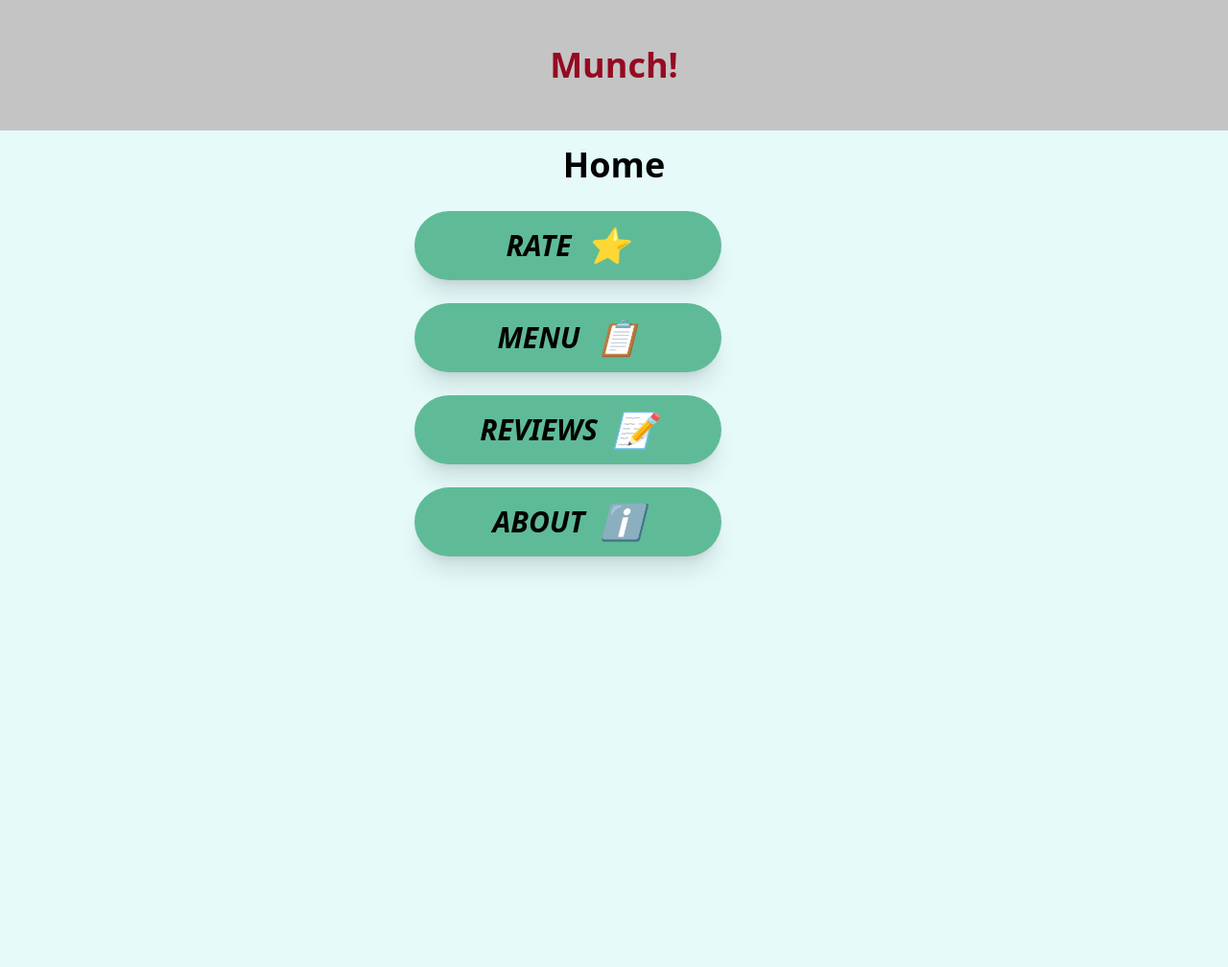
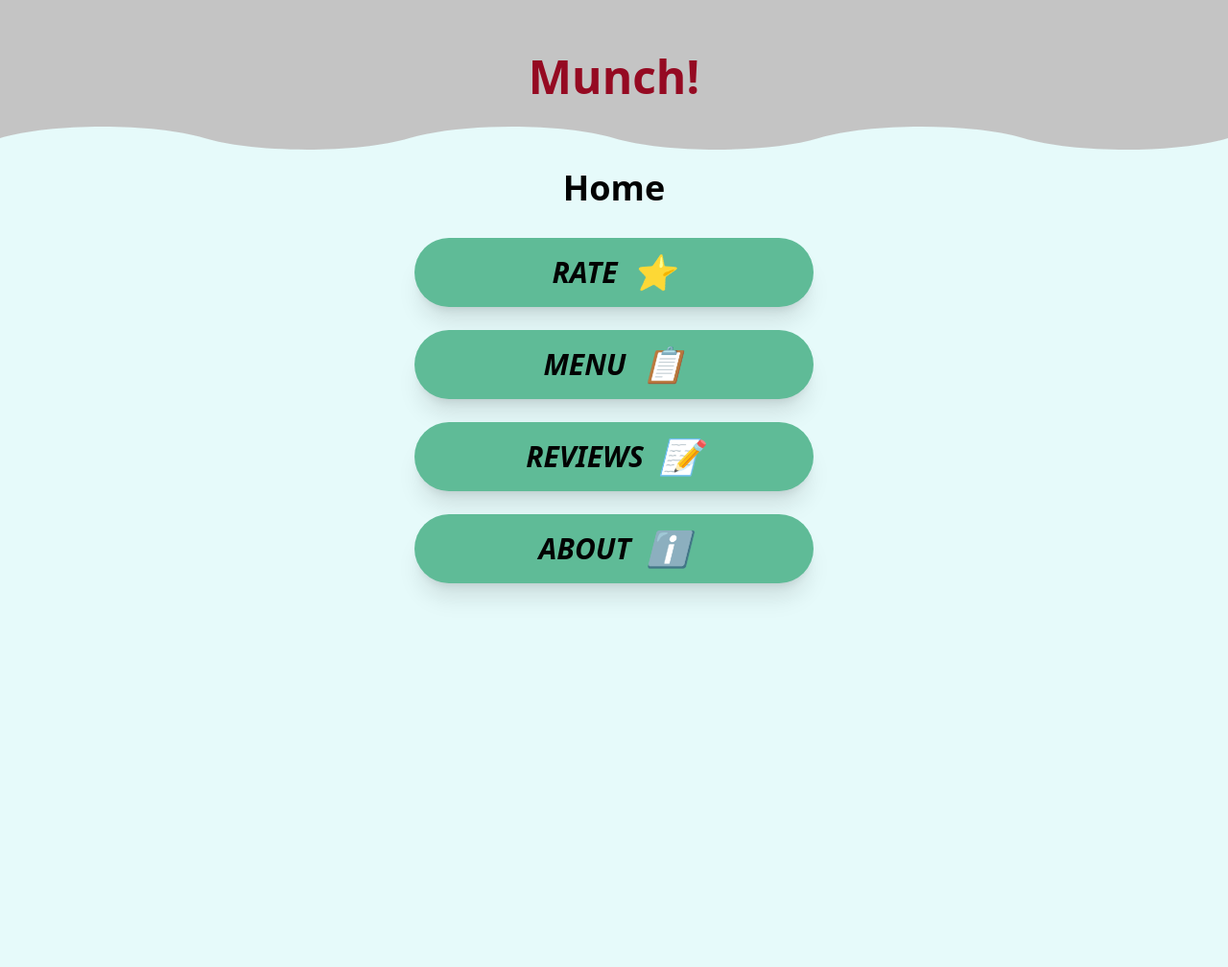
Before and after one commit to NewoIsTaken/munch, a Flask app: page / in a window 1280 px wide. Shown: the whole page at 96% size. After the commit the page ends 623 px from the top, so only its background shows below. Run offline with Flask 3, Linux system fonts and the light colour scheme.

Commit message:
Hackathon final changes

```diff
--- a/templates/index.html
+++ b/templates/index.html
@@ -1,19 +1,16 @@
 {% extends "layout.html" %}
 
-{% block page_header %}
-<div class="w-full bg-azure-mist py-4 flex justify-center border-none">
-  <h2 class="text-4xl font-semibold text-off-black">
+{% block main %}
+  <!-- HOME LABEL -->
+  <h2 class="text-4xl font-semibold text-off-black text-center mb-8">
     Home
   </h2>
-</div>
-{% endblock %}
 
-{% block main %}
-<div class="w-full max-w-md px-4 space-y-6">
+  <div class="space-y-6">
 
-  <!-- RATE BUTTON -->
+    <!-- RATE -->
     <a href="{{ url_for('rate') }}"
-     class="w-full sm:w-80 bg-mint-leaf rounded-full
+       class="block w-full bg-mint-leaf rounded-full
               py-4 flex items-center justify-center gap-4
               text-off-black text-3xl font-black italic shadow-xl
               hover:scale-105 hover:shadow-2xl transition">
@@ -21,9 +18,9 @@
       <span class="text-4xl">⭐</span>
     </a>
 
-  <!-- MENU BUTTON -->
+    <!-- MENU -->
     <a href="{{ url_for('menu') }}"
-     class="w-full sm:w-80 bg-mint-leaf rounded-full
+       class="block w-full bg-mint-leaf rounded-full
               py-4 flex items-center justify-center gap-4
               text-off-black text-3xl font-black italic shadow-xl
               hover:scale-105 hover:shadow-2xl transition">
@@ -31,9 +28,9 @@
       <span class="text-4xl">📋</span>
     </a>
 
-  <!-- REVIEWS BUTTON -->
+    <!-- REVIEWS -->
     <a href="{{ url_for('reviews') }}"
-     class="w-full sm:w-80 bg-mint-leaf rounded-full
+       class="block w-full bg-mint-leaf rounded-full
               py-4 flex items-center justify-center gap-4
               text-off-black text-3xl font-black italic shadow-xl
               hover:scale-105 hover:shadow-2xl transition">
@@ -41,9 +38,9 @@
       <span class="text-4xl">📝</span>
     </a>
 
-  <!-- ABOUT BUTTON -->
+    <!-- ABOUT -->
     <a href="{{ url_for('about') }}"
-     class="w-full sm:w-80 bg-mint-leaf rounded-full
+       class="block w-full bg-mint-leaf rounded-full
               py-4 flex items-center justify-center gap-4
               text-off-black text-3xl font-black italic shadow-xl
               hover:scale-105 hover:shadow-2xl transition">
--- a/templates/layout.html
+++ b/templates/layout.html
@@ -1,5 +1,4 @@
 <!DOCTYPE html>
-
 <html lang="en">
 
 <head>
@@ -25,18 +24,46 @@
 </head>
 
 <body class="bg-stone">
-  <!-- Top title bar -->
-  <header class="w-full bg-stone py-12 flex justify-center items-end shadow-md">
-    <h1 class="text-4xl font-extrabold text-crimson">Munch!</h1>
+
+  <!-- TOP TITLE BLOCK -->
+	<header class="relative w-full bg-stone py-14 flex justify-center items-end">
+		<a href="{{ url_for('index') }}" class="hover:opacity-80 transition">
+			<h1 class="text-4xl md:text-5xl font-extrabold text-crimson cursor-pointer">
+			Munch!
+			</h1>
+		</a>
+
+		<!-- Seamless sine-like wave: gray above, azure below -->
+		<div class="absolute bottom-0 left-0 w-full leading-[0]">
+			<svg
+			class="block w-full h-8"
+			xmlns="http://www.w3.org/2000/svg"
+			viewBox="0 0 120 20"
+			preserveAspectRatio="none">
+
+			<!-- Midline at y=10, amplitude 5, repeats uniformly -->
+			<path
+				d="
+				M0,10
+				C5,0   15,0   20,10
+				S35,20 40,10
+				S55,0  60,10
+				S75,20 80,10
+				S95,0  100,10
+				S115,20 120,10
+				V20 H0 Z"
+				fill="#E6FAFA" />
+			</svg>
+		</div>
 	</header>
 
-  <!-- OPTIONAL sub-header (varies by page) -->
-  {% block page_header %}{% endblock %}
 
-  <!-- Page content -->
-  <main class="w-full bg-azure-mist min-h-screen flex flex-col items-center pt-3 pb-10">
+  <!-- MAIN: full-width blue, centered inner column -->
+  <main class="w-full bg-azure-mist min-h-screen pt-4 pb-10">
+    <div class="w-full max-w-md mx-auto px-4">
       {% block main %}{% endblock %}
+    </div>
   </main>
+
 </body>
-
 </html>
```
Also changed, not shown: templates/about.html (+36 -0 lines). Lines whose indentation alone changed are shown as unchanged.
